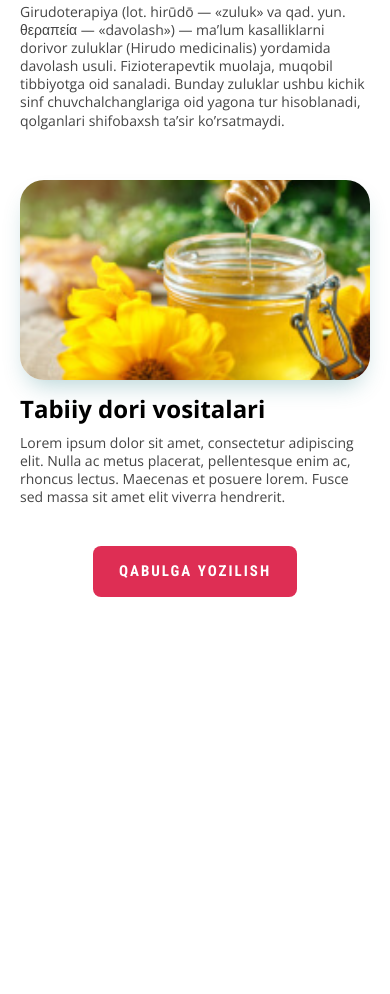
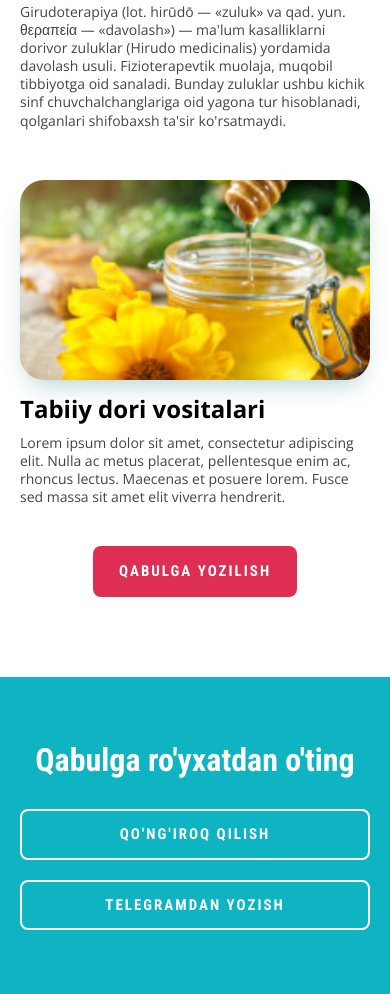
Before and after one commit to Sardorbek-Raximberdiyev/Sass-Ansormed, a plain HTML site: page index.html in a window 390 px wide. Shown: the part 2191-3185 px from the top of the page. Before the commit the page ends 2868 px from the top, so only its background shows below. Drawn offline with nearby package versions, Linux system fonts and the light colour scheme.

Commit message:
Added communication section, with flexibility

```diff
--- a/index.html
+++ b/index.html
@@ -50,7 +50,7 @@
     </div>
 
     <!-- FEATURE -->
-      <div class="feature">
+      <section class="feature">
         <div class="feature__container container">
           <h2 class="feature__title">Xizmatlar</h2>
           <ul class="feature__list">
@@ -72,7 +72,7 @@
               <img class="feature__img" src="img/zuluk-bilan-davolash.jpg" alt="Hijoma img" width="200" height="200" srcset="img/zuluk-bilan-davolash.jpg 1x, img/zuluk-bilan-davolash@2x.jpg 2x">
               <div class="feature__item-content">
                 <h3 class="feature__item-title">Zuluk bilan davolash</h3>
-                <p class="feature__item-text">Girudoterapiya (lot. hirūdō — «zuluk» va qad. yun. θεραπεία — «davolash») — ma’lum kasalliklarni dorivor zuluklar (Hirudo medicinalis) yordamida davolash usuli. Fizioterapevtik muolaja, muqobil tibbiyotga oid sanaladi. Bunday zuluklar ushbu kichik sinf chuvchalchanglariga oid yagona tur hisoblanadi, qolganlari shifobaxsh ta’sir ko’rsatmaydi.</p>
+                <p class="feature__item-text">Girudoterapiya (lot. hirūdō — «zuluk» va qad. yun. θεραπεία — «davolash») — ma'lum kasalliklarni dorivor zuluklar (Hirudo medicinalis) yordamida davolash usuli. Fizioterapevtik muolaja, muqobil tibbiyotga oid sanaladi. Bunday zuluklar ushbu kichik sinf chuvchalchanglariga oid yagona tur hisoblanadi, qolganlari shifobaxsh ta'sir ko'rsatmaydi.</p>
               </div>
             </li>
             <li class="feature__item">
@@ -85,7 +85,18 @@
           </ul>
           <a class="feature__button button" href="#">Qabulga yozilish</a>
         </div>
-      </div>
+      </section>
+
+      <!-- SIGN UP -->
+      <section class="contact">
+        <div class="contact__container container">
+          <h2 class="contact__title">Qabulga ro'yxatdan o'ting</h2>
+          <span class="contact__block-link">
+            <a class="contact__link button" href="#998903888683">Qo'ng'iroq qilish</a>
+            <a class="contact__link button" href="https://t.me/Sardor_Raximberdiyev">Telegramdan yozish</a>
+          </span>
+        </div>
+      </section>
   </main>
   <script src="js/app.js"></script>
 </body>
--- a/scss/blocks/_blocks.scss
+++ b/scss/blocks/_blocks.scss
@@ -7,3 +7,4 @@
 @import "main-content";
 @import "hero";
 @import "feature";
+@import "contact";
--- /dev/null
+++ b/scss/blocks/_contact.scss
@@ -0,0 +1,64 @@
+.contact {
+  background-color: $hero-bg-color;
+}
+
+.contact__container {
+  max-width: 488px;
+  padding-top: 64px;
+  padding-bottom: 64px;
+  font-family: $font-roboto-condensed;
+}
+
+.contact__title {
+  margin-top: 0;
+  margin-bottom: 40px;
+  font-size: 36px;
+  line-height: 1.2;
+  text-align: center;
+  color: #fff;
+}
+
+.contact__block-link {
+  display: flex;
+}
+
+.contact__link {
+  border-color: #fff;
+  color: #fff;
+  transition: background-color 0.3s ease, border 0.3s ease;
+
+  &:first-child {
+    margin-right: 16px;
+  }
+
+  &:hover {
+    background-color: $hover-color;
+    border-color: $hover-color;
+  }
+
+  &:active {
+    opacity: 0.6;
+  }
+}
+
+@media only screen and (max-width: 500px) {
+  .contact__block-link {
+    flex-direction: column;
+  }
+
+  .contact__link {
+    width: 100%;
+
+    &:first-child {
+      margin-right: 0;
+      margin-bottom: 20px;
+    }
+  }
+}
+
+@media only screen and (max-width: 500px) {
+  .contact__title {
+    font-size: 32px;
+    margin-bottom: 30px;
+  }
+}
--- a/scss/blocks/_site-header.scss
+++ b/scss/blocks/_site-header.scss
@@ -62,6 +62,8 @@
 @media only screen and (max-width: 520px) {
   .site-header__button {
     display: none;
+    font-size: 14px;
+    line-height: 1.2;
   }
 
   .site-header-open .site-header__container::before {
--- a/scss/blocks/_sitenav.scss
+++ b/scss/blocks/_sitenav.scss
@@ -41,6 +41,7 @@
   }
 
   .sitenav__item {
+    line-height: 1.2;
     &:not(:last-child) {
       margin-right: 0;
       margin-bottom: 8px;
```
Also changed, not shown: css/style.css, 1 other file.
